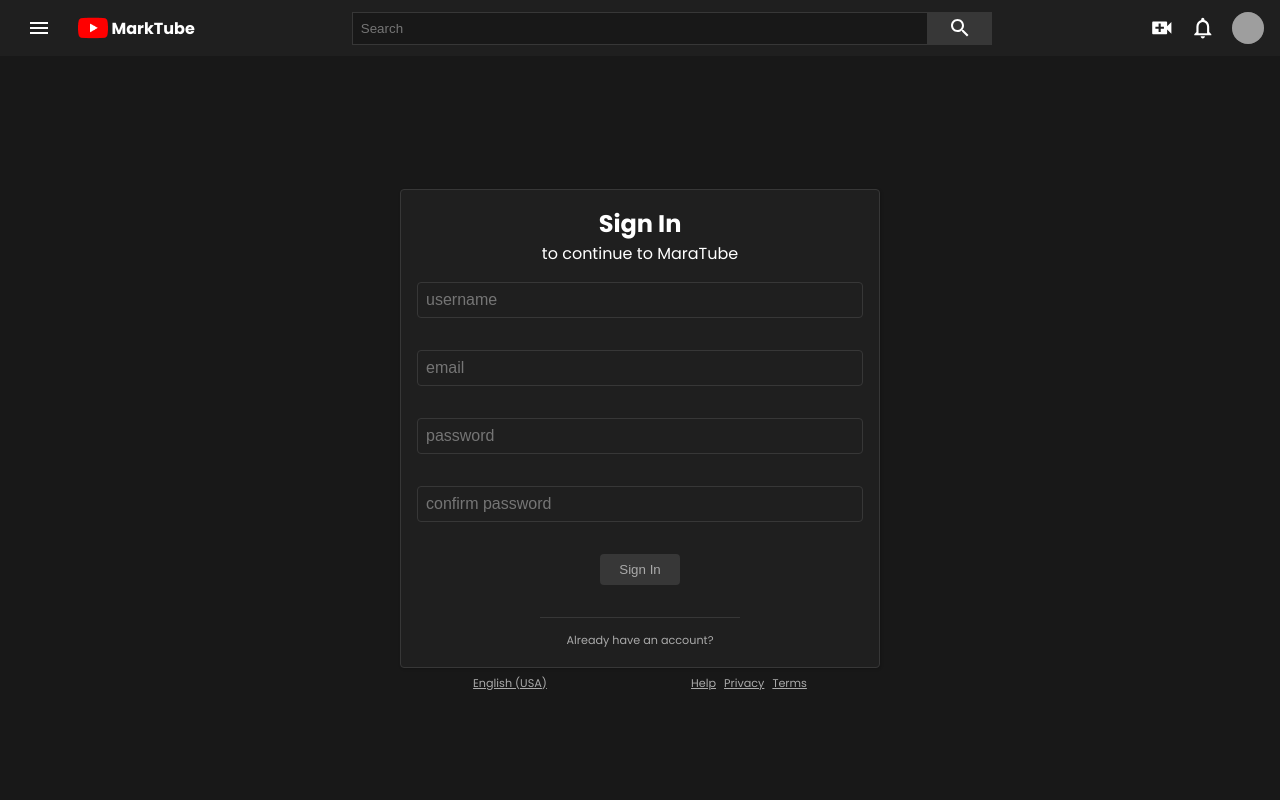
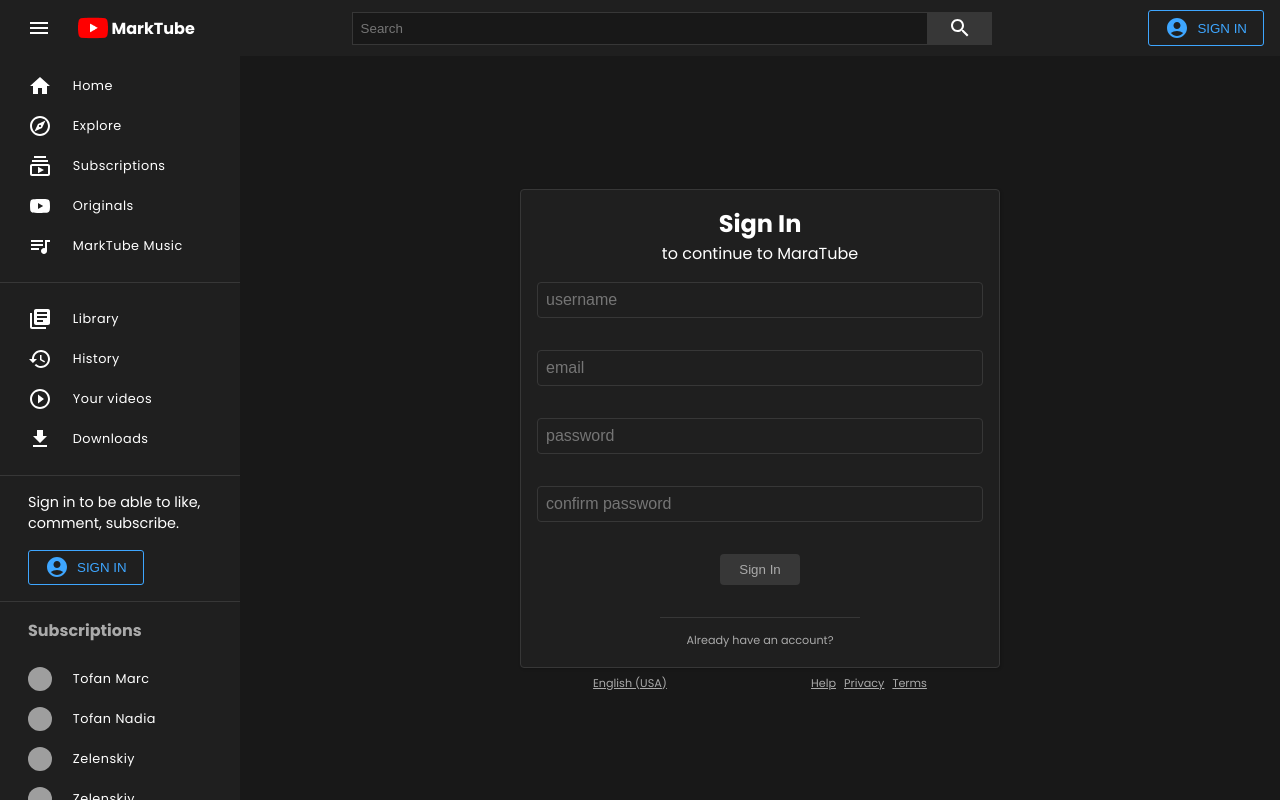
Before and after one commit to Marchelllo27/youtube-clone, a React (Vite) app: page /auth in a window 1280 px wide. Built offline with nearby package versions, Linux system fonts and the light colour scheme; grey boxes are pictures that could not be loaded.

Commit message:
protected routes added

```diff
--- a/src/App.jsx
+++ b/src/App.jsx
@@ -1,13 +1,12 @@
-import React, { useEffect } from "react";
-import { useSelector, useDispatch } from "react-redux";
+import React from "react";
+import { useSelector } from "react-redux";
 import styled, { ThemeProvider } from "styled-components";
-import useMediaQuery from "@mui/material/useMediaQuery";
+
 // EXTRA
 import Header from "./components/Header/Header";
 import Menu from "./components/Menu/Menu";
 import Content from "./components/Content/Content";
 import { darkTheme, lightTheme } from "./utils/theme";
-import { toggleMainMenu } from "./store/ui-slice";
 import GlobalCss from "./global.css";
 
 const Main = styled.main`
@@ -18,20 +17,7 @@
 `;
 
 const App = () => {
-  const { mainMenuIsOpen, isDarkTheme, showMobileMenu } = useSelector(state => state.ui);
-  const dispatch = useDispatch();
-
-  const bigScreens = useMediaQuery("(min-width:80rem)", { noSsr: true });
-
-  useEffect(() => {
-    if (bigScreens) {
-      dispatch(toggleMainMenu());
-    }
-
-    if (!bigScreens && mainMenuIsOpen) {
-      dispatch(toggleMainMenu());
-    }
-  }, [bigScreens]);
+  const { isDarkTheme, showMobileMenu } = useSelector(state => state.ui);
 
   return (
     <>
--- a/src/components/Content/Content.jsx
+++ b/src/components/Content/Content.jsx
@@ -7,6 +7,7 @@
 import NotFoundPage from "../../pages/NotFoundPage";
 import Demonstrate from "../../pages/Demonstrate";
 import Video from "../../pages/Video";
+import ProtectedRoute from "./ProtectedRoute";
 //LAZY LOADING
 const Trend = React.lazy(() => import("../../pages/Trend"));
 const Sub = React.lazy(() => import("../../pages/Sub"));
@@ -26,6 +27,7 @@
 
 const Content = () => {
   const { mainMenuIsOpen, smallMenuIsOpen } = useSelector(state => state.ui);
+  const { isAuthenticated } = useSelector(state => state.auth);
 
   return (
     <Container smallMenu={smallMenuIsOpen} mainMenu={mainMenuIsOpen}>
@@ -33,19 +35,24 @@
         <Routes>
           <Route path="/" element={<Home type="random" />} />
           <Route path="/trend" element={<Trend type="trend" />} />
-          <Route path="/sub" element={<Sub type="sub" />} />
           <Route path="/video/:id" element={<Video />} />
-          <Route path="/upload" element={<Upload />} />
           <Route path="/originals" element={<Demonstrate />} />
           <Route path="/music" element={<Demonstrate />} />
           <Route path="/library" element={<Demonstrate />} />
           <Route path="/history" element={<Demonstrate />} />
-          <Route path="/yours" element={<Demonstrate />} />
-          <Route path="/downloads" element={<Demonstrate />} />
-          <Route path="/auth" element={<Auth />} />
           <Route path="/settings" element={<Demonstrate />} />
           <Route path="/help" element={<Demonstrate />} />
           <Route path="/feedback" element={<Demonstrate />} />
+
+          {/* AUTHENTICATED USER ROUTES */}
+          <Route element={<ProtectedRoute isAllowed={isAuthenticated} />}>
+            <Route path="/upload" element={<Upload />} />
+            <Route path="/yours" element={<Demonstrate />} />
+            <Route path="/downloads" element={<Demonstrate />} />
+            <Route path="/sub" element={<Sub type="sub" />} />
+          </Route>
+
+          {!isAuthenticated && <Route path="/auth" element={<Auth />} />}
 
           {/* If Any path matches */}
           <Route path="*" element={<NotFoundPage />} />
--- /dev/null
+++ b/src/components/Content/ProtectedRoute.jsx
@@ -0,0 +1,11 @@
+import { Navigate } from "react-router-dom";
+
+const ProtectedRoute = ({ isAllowed, redirectPath = "/", children }) => {
+  if (!isAllowed) {
+    return <Navigate to={redirectPath} replace />;
+  }
+
+  return children ? children : <Outlet />;
+};
+
+export default ProtectedRoute;
--- a/src/components/Menu/LogoutButton.jsx
+++ b/src/components/Menu/LogoutButton.jsx
@@ -1,5 +1,5 @@
 import styled from "styled-components";
-import { useDispatch } from "react-redux";
+import { useDispatch, useSelector } from "react-redux";
 // MUI
 import { Logout } from "@mui/icons-material";
 // EXTRA
@@ -23,10 +23,14 @@
 
 const LogoutButton = () => {
   const dispatch = useDispatch();
+  const { showMobileMenu } = useSelector(state => state.ui);
 
   const clickHandler = () => {
     dispatch(toggleAuthentication());
-    dispatch(toggleMobileMenu());
+
+    if (showMobileMenu) {
+      dispatch(toggleMobileMenu());
+    }
   };
   return (
     <ButtonEl onClick={clickHandler}>
--- a/src/components/Menu/MainMenu.jsx
+++ b/src/components/Menu/MainMenu.jsx
@@ -1,5 +1,5 @@
+import { useSelector, useDispatch } from "react-redux";
 import styled from "styled-components";
-import { useSelector, useDispatch } from "react-redux";
 // MUI
 import HomeIcon from "@mui/icons-material/Home";
 import ExploreOutlinedIcon from "@mui/icons-material/ExploreOutlined";
@@ -18,7 +18,7 @@
 // EXTRA
 import MenuItem from "./MenuItem";
 import Subscriptions from "./Subscriptions";
-import { toggleTheme } from "../../store/ui-slice";
+import { toggleTheme, toggleMainMenu } from "../../store/ui-slice";
 import Hr from "../Shared/Hr";
 import LoginButton from "./LoginButton";
 import LogoutButton from "./LogoutButton";
--- a/src/components/Menu/Menu.jsx
+++ b/src/components/Menu/Menu.jsx
@@ -1,11 +1,29 @@
-import { useSelector } from "react-redux";
+import { useEffect } from "react";
+import { useSelector, useDispatch } from "react-redux";
+// MUI
+import { useMediaQuery } from "@mui/material";
 // EXTRA
 import MobileMenu from "./MobileMenu";
 import LittleMenu from "./LittleMenu";
 import MainMenu from "./MainMenu";
+import { toggleMainMenu } from "../../store/ui-slice";
 
 const Menu = () => {
   const { mainMenuIsOpen } = useSelector(state => state.ui);
+
+  const dispatch = useDispatch();
+
+  const bigScreens = useMediaQuery("(min-width:80rem)", { noSsr: true });
+
+  useEffect(() => {
+    if (bigScreens) {
+      dispatch(toggleMainMenu());
+    }
+
+    if (!bigScreens && mainMenuIsOpen) {
+      dispatch(toggleMainMenu());
+    }
+  }, [bigScreens]);
 
   return (
     <>
--- a/src/components/Menu/MenuItem.jsx
+++ b/src/components/Menu/MenuItem.jsx
@@ -1,4 +1,4 @@
-import { Link } from "react-router-dom";
+import { NavLink } from "react-router-dom";
 import styled from "styled-components";
 import { useSelector, useDispatch } from "react-redux";
 // EXTRA
@@ -26,7 +26,7 @@
 `;
 
 const MenuItem = ({ text, icon, to, forMainMenu, onClick }) => {
-  const { showMobileMenu } = useSelector(state => state.ui);
+  const { showMobileMenu, isDarkTheme } = useSelector(state => state.ui);
   const dispatch = useDispatch();
 
   const onClickHandler = e => {
@@ -38,12 +38,18 @@
   if (to) {
     return (
       <Tooltip title={text}>
-        <Link to={to} style={{ width: "100%" }} onClick={onClickHandler}>
+        <NavLink
+          to={to}
+          onClick={onClickHandler}
+          style={({ isActive }) =>
+            isActive ? { width: "100%", backgroundColor: isDarkTheme ? "#373737" : "#f5f5f5" } : { width: "100%" }
+          }
+        >
           <Container forMainMenu={forMainMenu}>
             {icon}
             <Text forMainMenu={forMainMenu}>{text}</Text>
           </Container>
-        </Link>
+        </NavLink>
       </Tooltip>
     );
   }
--- a/src/components/Menu/MobileMenu.jsx
+++ b/src/components/Menu/MobileMenu.jsx
@@ -11,7 +11,7 @@
 import Logo from "../Header/Logo";
 import HamburgerMenu from "../Header/HamburgerMenu";
 import Backdrop from "../Shared/Backdrop";
-import { toggleMobileMenu } from "../../store/ui-slice";
+import { toggleMobileMenu, toggleMainMenu } from "../../store/ui-slice";
 
 const Container = styled.aside`
   position: fixed;
--- a/src/main.jsx
+++ b/src/main.jsx
@@ -7,11 +7,11 @@
 import App from "./App";
 
 ReactDOM.createRoot(document.getElementById("root")).render(
-  <React.StrictMode>
-    <Provider store={store}>
-      <BrowserRouter>
-        <App />
-      </BrowserRouter>
-    </Provider>
-  </React.StrictMode>
+  // <React.StrictMode>
+  <Provider store={store}>
+    <BrowserRouter>
+      <App />
+    </BrowserRouter>
+  </Provider>
+  //</React.StrictMode>
 );
--- a/src/pages/Auth.jsx
+++ b/src/pages/Auth.jsx
@@ -1,4 +1,5 @@
 import { useState } from "react";
+import { useNavigate } from "react-router-dom";
 import styled from "styled-components";
 import { Formik, Form } from "formik";
 import CircularProgress from "@mui/material/CircularProgress";
@@ -76,6 +77,8 @@
   const [showLoginForm, setShowLoginForm] = useState(false);
   const { isDarkTheme } = useSelector(state => state.ui);
 
+  const navigate = useNavigate();
+
   const initialValues = {
     username: "",
     email: "",
@@ -105,6 +108,7 @@
     }
 
     actions.resetForm();
+    navigate("/");
   };
 
   const changeModeHandler = (setErrors, validateField) => {
--- a/src/store/auth-slice.js
+++ b/src/store/auth-slice.js
@@ -1,7 +1,7 @@
 import { createSlice } from "@reduxjs/toolkit";
 
 const initialState = {
-  isAuthenticated: true,
+  isAuthenticated: false,
 };
 
 const authSlice = createSlice({
```
